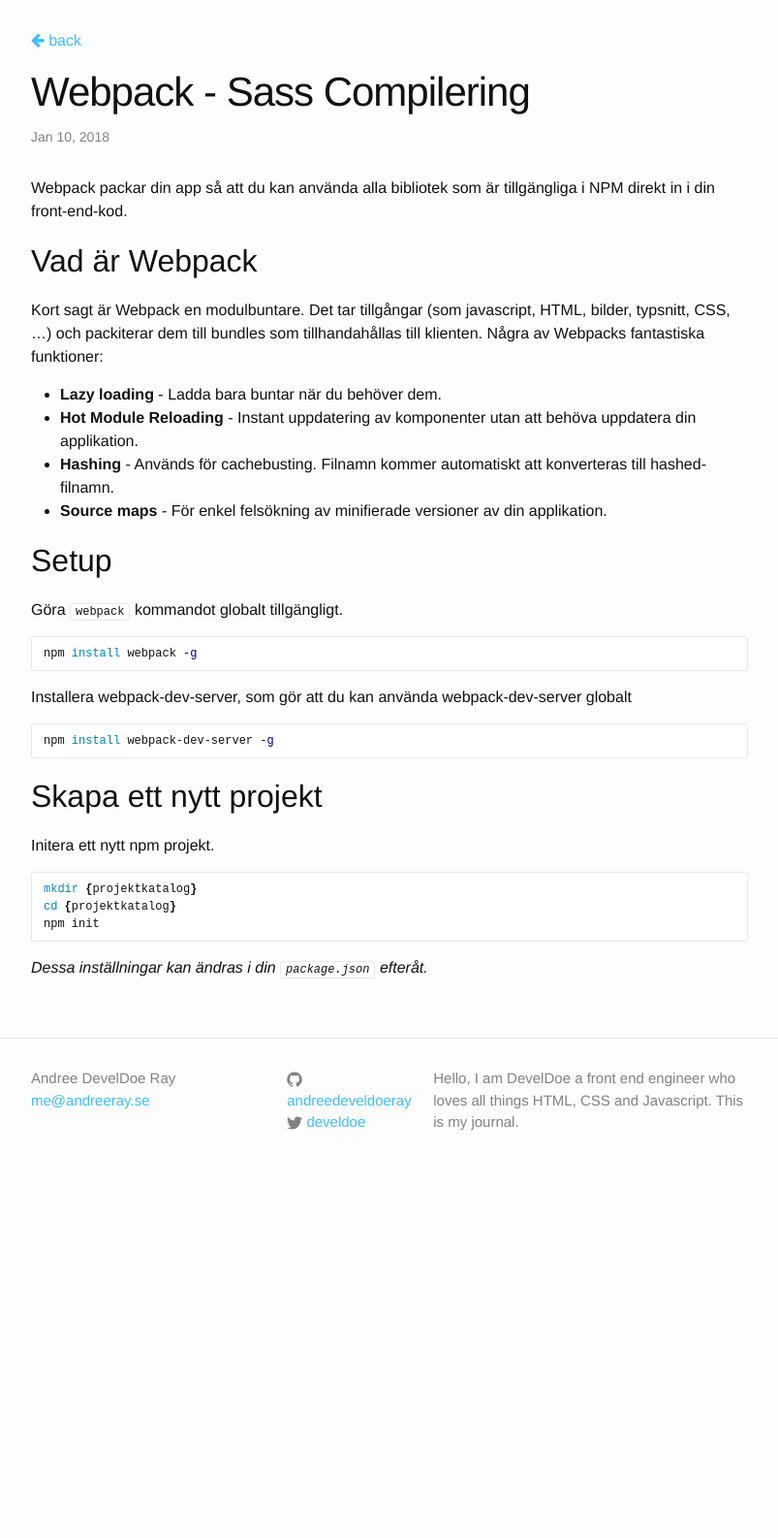
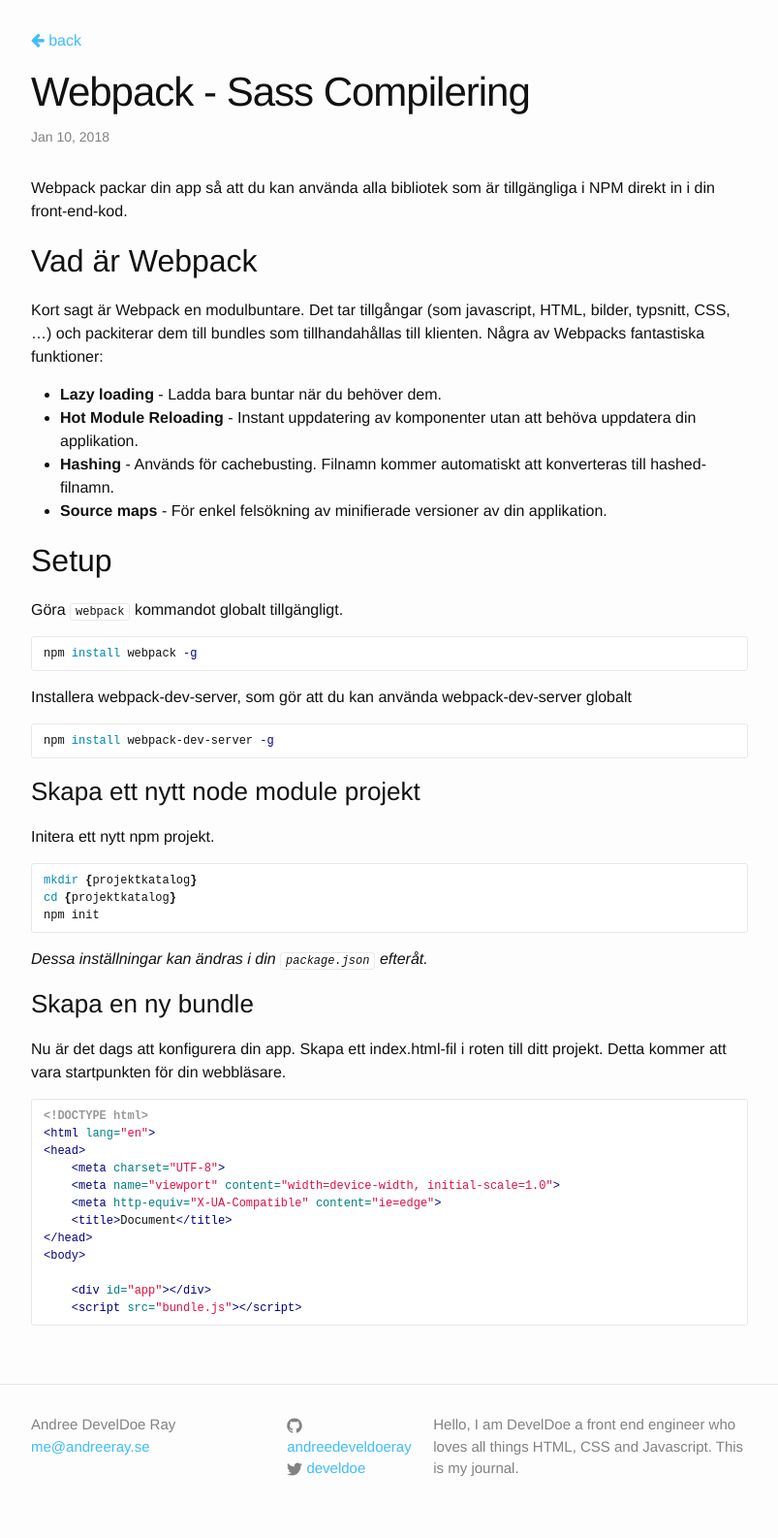
Before and after one commit to develdoe/develdoe.github.io, a Jekyll site: the page built from _posts/2018-01-10-webpack-sass-compilering.md, in a window 1280 px wide. Shown: the whole page at 97% size, without its empty margins (238-1041 px from the left). Built offline with Jekyll 4.4.1, drawn with Linux system fonts in a browser that asks for light colours; before the commit the page ends 1229 px from its top, so only the background shows below that.

Commit message:
Create 2018-01-10-webpack-sass-compilering.md

````diff
--- a/_posts/2018-01-10-webpack-sass-compilering.md
+++ b/_posts/2018-01-10-webpack-sass-compilering.md
@@ -28,7 +28,7 @@
 npm install webpack-dev-server -g
 ```
 
-## Skapa ett nytt projekt
+### Skapa ett nytt node module projekt
 
 Initera ett nytt npm projekt.
 
@@ -39,3 +39,22 @@
 ```
 
 *Dessa inställningar kan ändras i din `package.json` efteråt.*
+
+### Skapa en ny bundle
+
+Nu är det dags att konfigurera din app. Skapa ett index.html-fil i roten till ditt projekt. Detta kommer att vara startpunkten för din webbläsare.
+
+```html
+<!DOCTYPE html>
+<html lang="en">
+<head>
+    <meta charset="UTF-8">
+    <meta name="viewport" content="width=device-width, initial-scale=1.0">
+    <meta http-equiv="X-UA-Compatible" content="ie=edge">
+    <title>Document</title>
+</head>
+<body>
+
+    <div id="app"></div>
+    <script src="bundle.js"></script>
+```
````
